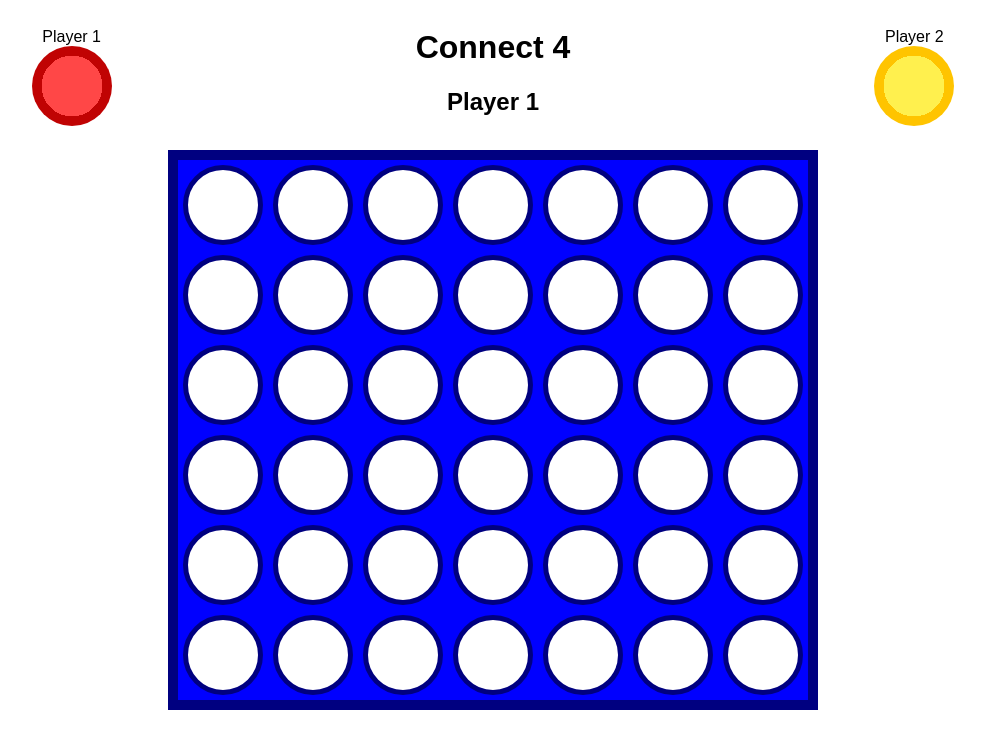
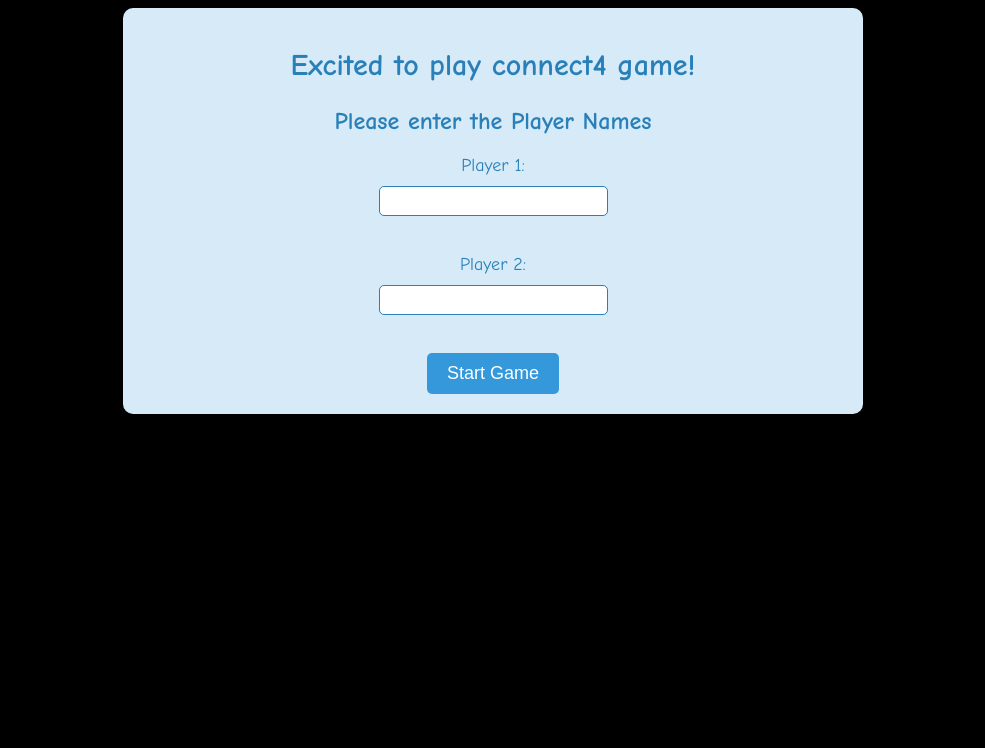
Before and after one commit to SnehaYendluri/snehayendluri.github.io, a plain HTML site: page javascript_final/connect4.html in a window 1280 px wide. Shown: the whole page, without its empty margins (147-1132 px from the left). Drawn offline with Linux system fonts and the light colour scheme.

Commit message:
added css and personalized it

```diff
--- a/javascript_final/connect4.css
+++ b/javascript_final/connect4.css
@@ -1,7 +1,73 @@
+/* Game-themed styling */
 body {
-    font-family: Arial, Helvetica, sans-serif;
+    font-family: "Comic Sans MS", cursive, sans-serif;
     text-align: center;
-}
+    color: white;
+    background-color: black;
+  }
+
+  #player-names {
+    background-color: #D6EAF8;
+    border-radius: 10px;
+    box-shadow: 0 0 10px rgba(0,0,0,0.2);
+    padding: 20px;
+    text-align: center;
+    width: 700px;
+    margin: 0 auto;
+  }
+
+  .heading1 {
+    color: #2980B9;
+    font-size: 30px;
+    margin-bottom: 20px;
+    animation: pulse 1s infinite;
+  }
+
+  .heading2 {
+    color: #2980B9;
+    font-size: 24px;
+    margin-bottom: 20px;
+  }
+
+  form {
+    display: flex;
+    flex-direction: column;
+    align-items: center;
+  }
+
+  label {
+    color: #2980B9;
+    font-size: 18px;
+    margin-bottom: 10px;
+  }
+
+  input[type="text"] {
+    border-radius: 5px;
+    border: 1px solid #2980B9;
+    padding: 5px 10px;
+    font-size: 16px;
+    margin-bottom: 20px;
+    transition: border-color 0.3s ease-in-out;
+  }
+
+  input[type="text"]:focus {
+    border-color: #1A5276;
+  }
+
+  button[type="submit"] {
+    background-color: #3498DB;
+    border: none;
+    border-radius: 5px;
+    color: #fff;
+    font-size: 18px;
+    padding: 10px 20px;
+    cursor: pointer;
+    transition: background-color 0.3s ease-in-out;
+  }
+
+  button[type="submit"]:hover {
+    background-color: #2980B9;
+  }
 
 #information
 {
@@ -41,8 +107,8 @@ body {
 #board {
     height: 540px;
     width: 630px;
-    background-color: blue;
-    border: 10px solid navy;
+    background-color:  #3498DB;
+    border: 10px solid #2980B9;
 
     margin: 0 auto;
     display: flex;
@@ -67,3 +133,20 @@ body {
 .yellow-piece {
     background: radial-gradient(#fff04e 1.90em, #ffc400 1.80em);
 }
+
+.player-name {
+    color: white;
+
+  }
+
+@keyframes pulse {
+    0% {
+      transform: scale(1);
+    }
+    50% {
+      transform: scale(1.1);
+    }
+    100% {
+      transform: scale(1);
+    }
+  }
--- a/javascript_final/connect4.html
+++ b/javascript_final/connect4.html
@@ -7,22 +7,37 @@
     <title>Connect 4</title>
     <link rel="stylesheet" href="connect4.css">
     <script src="connect4.js"></script>
-</head>
-<body>
+</head><body>
+    <div id="player-names" >
+        <h1 class="heading1"> Excited to play connect4 game!</h1>
+        <h3 class="heading2">Please enter the Player Names</h3>
+        <form>
+            <label for="player1">Player 1:</label>
+            <input type="text" id="player1" required><br>
+
+            <label for="player2">Player 2:</label>
+            <input type="text" id="player2" required><br>
+
+            <button type="submit" id="start-game">Start Game</button>
+        </form>
+    </div>
+
+    <div id="game" style="display:none">
         <div id="information">
             <div class="players">
-            Player 1
+                <span id="player1-name"></span>
                 <div class="player1"></div>
             </div>
             <div>
                 <h1>Connect 4</h1>
-            <h2 id="winner"> Player 1</h2>
+                <h2 id="winner"></h2>
             </div>
             <div class="players">
-            Player 2
+                <span id="player2-name"></span>
                 <div class="player2"></div>
             </div>
         </div>
         <div id="board"></div>
+    </div>
 </body>
 </html>
--- a/javascript_final/connect4.js
+++ b/javascript_final/connect4.js
@@ -1,5 +1,3 @@
-
-
 var playerRed = "R";
 var playerYellow = "Y";
 var currPlayer = playerRed;
@@ -10,9 +8,35 @@ var board;
 var rows = 6;
 var columns = 7;
 var currColumns = []; //keeps track of which row each column is at.
+var player1Input;
+var player2Input;
 
 window.onload = function() {
-    setGame();
+    player1Input = document.getElementById("player1-name");
+    player2Input = document.getElementById("player2-name");
+
+    console.log("Player 1 name: ", player1Input)
+    console.log("Player 2 name: ",player2Input)
+
+    document.querySelector('form').addEventListener('submit', startGame);
+}
+
+function startGame(event) {
+    event.preventDefault();
+
+    let player1Name = document.querySelector('#player1').value;
+    let player2Name = document.querySelector('#player2').value;
+
+    player1Input.textContent = player1Name;
+    player2Input.textContent = player2Name;
+
+    player1Input.classList.add('player-name');
+    player2Input.classList.add('player-name');
+
+    document.querySelector('#player-names').style.display = 'none';
+    document.querySelector('#game').style.display = 'block';
+
+    setGame(player1Name, player2Name);
 }
 
 function setGame() {
@@ -57,12 +81,12 @@ function setPiece() {
     if (currPlayer == playerRed) {
         tile.classList.add("red-piece");
         currPlayer = playerYellow;
-        winner.innerText = "Player 2";
+        winner.innerText = player2Input.textContent;
     }
     else {
         tile.classList.add("yellow-piece");
         currPlayer = playerRed;
-        winner.innerText = "Player 1";
+        winner.innerText = player1Input.textContent;
     }
 
     r -= 1; //update the row height for that column
@@ -124,9 +148,9 @@ function checkWinner() {
 function setWinner(r, c) {
     let winner = document.getElementById("winner");
     if (board[r][c] == playerRed) {
-        winner.innerText = "Player 2 Wins";
+        winner.innerText = "Yayay! " + player2Input.textContent + " Wins";
     } else {
-        winner.innerText = "Player 1 Wins";
+        winner.innerText =  "Yayay! " + player1Input.textContent + " Wins";
     }
     gameOver = true;
 }
```
Lines whose indentation alone changed are shown as unchanged.
